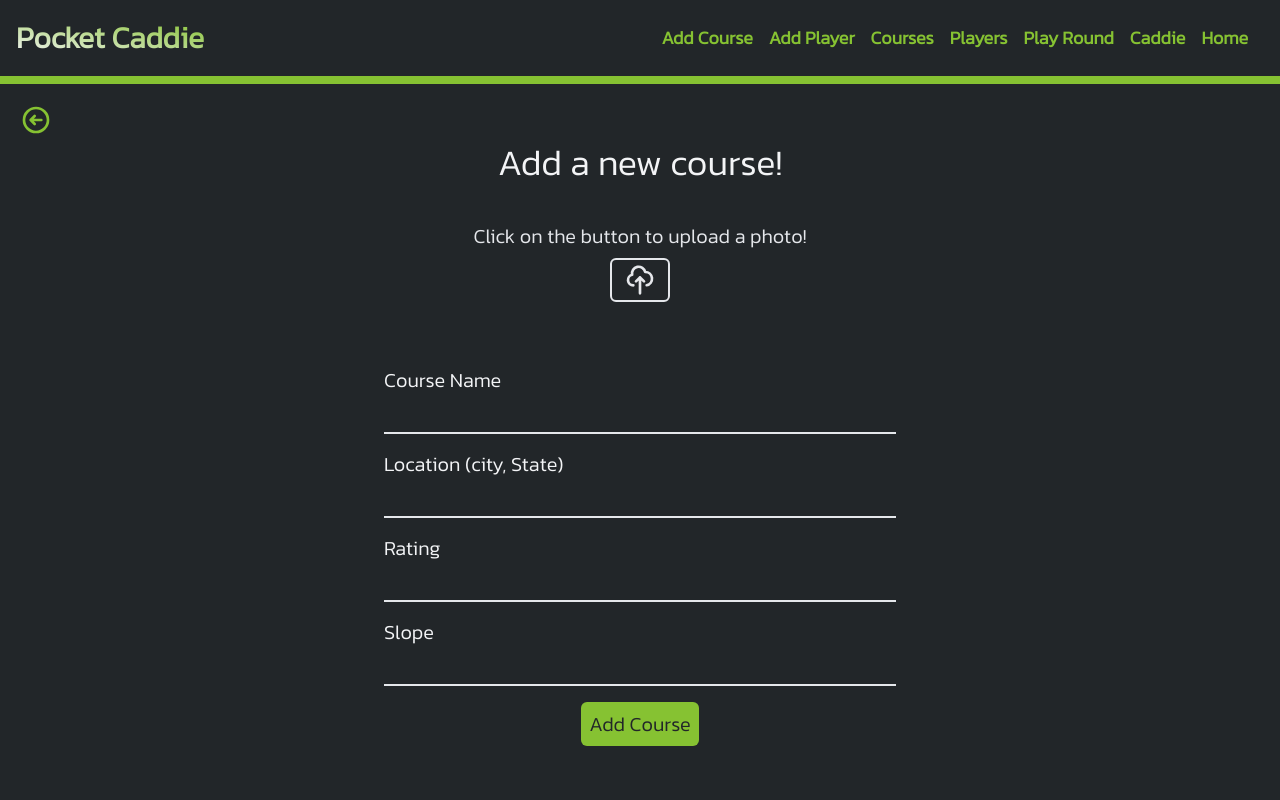
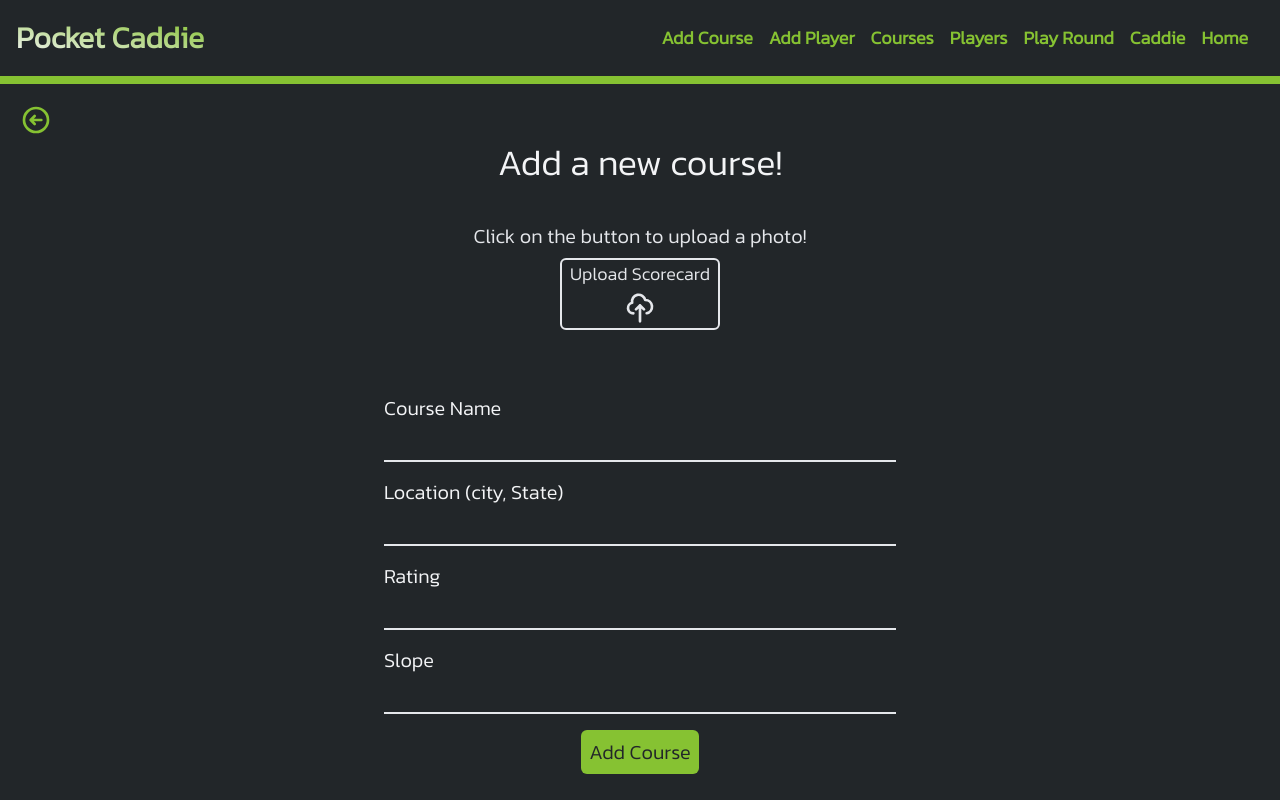
Before and after one commit to jason-moritz/pocket-caddie, a React (Create React App) app in the folder client/: page /addcourse in a window 1280 px wide. Built offline with nearby package versions, Linux system fonts and the light colour scheme; no server answers.

Commit message:
fixed roundTotal error by removing dependencies array

```diff
--- a/client/src/components/AddImage.jsx
+++ b/client/src/components/AddImage.jsx
@@ -1,22 +1,21 @@
-import { useState } from "react";
 import { uploadImage } from "../services";
 
 
 export default function AddImage(props) {
-    const [loading, setLoading] = useState(false);
+    // const [loading, setLoading] = useState(false);
     const { image, setImage, title } = props;
 
     const handleSubmit = async(e) => {
         const res = await uploadImage(e);
         setImage(res.secure_url);
-        setLoading((prevLoading) => !prevLoading);
+        // setLoading((prevLoading) => !prevLoading);
     };
 
     return (
         <div className="text-gray-200 text-center flex flex-col items-center">
             <h1>Click on the button to upload a photo!</h1>
-            <label className="cursor-pointer hover:bg-gray-700 mt-2 border-2 rounded-md border-gray-200 px-2">
-                {/* <h1 className="text-lg">Upload {title}</h1> */}
+            <label className="cursor-pointer hover:bg-gray-700 mt-2 border-2 rounded-md text-center flex flex-col items-center border-gray-200 px-2">
+                <h1 className="text-lg">Upload {title}</h1>
                 <svg xmlns="http://www.w3.org/2000/svg" className="h-10 w-10 py-1" fill="none" viewBox="0 0 24 24" stroke="currentColor">
                     <path strokeLinecap="round" strokeLinejoin="round" strokeWidth={2} d="M7 16a4 4 0 01-.88-7.903A5 5 0 1115.9 6L16 6a5 5 0 011 9.9M15 13l-3-3m0 0l-3 3m3-3v12" />
                 </svg>
--- a/client/src/components/AddRound.jsx
+++ b/client/src/components/AddRound.jsx
@@ -89,11 +89,10 @@ export default function Scorecard() {
 
     useEffect(() => {
         roundTotal();
-    },[h1, h2, h3, h4, h5, h6, h7, h8, h9, h10, h11, h12, h13, h14, h15, h16, h17, h18]);
+    });
 
     const handleSubmit = async(e) => {
         e.preventDefault();
-        // roundTotal();
 
         await addNew("scores", fields);
         toast(`You have added a new round!`);
--- a/client/src/components/EditRound.jsx
+++ b/client/src/components/EditRound.jsx
@@ -111,12 +111,11 @@ export default function EditRound() {
     };
     useEffect(() => {
         roundTotal();
-    },[h1, h2, h3, h4, h5, h6, h7, h8,h9, h10, h11, h12, h13, h14, h15,h16, h17, h18])
+    })
 
     const handleSubmit = async(e) => {
         e.preventDefault();
 
-        roundTotal();
         await editDetails("scores", id, fields);
         toast(`You have editted the round scores!`)
         history.goBack();
```
